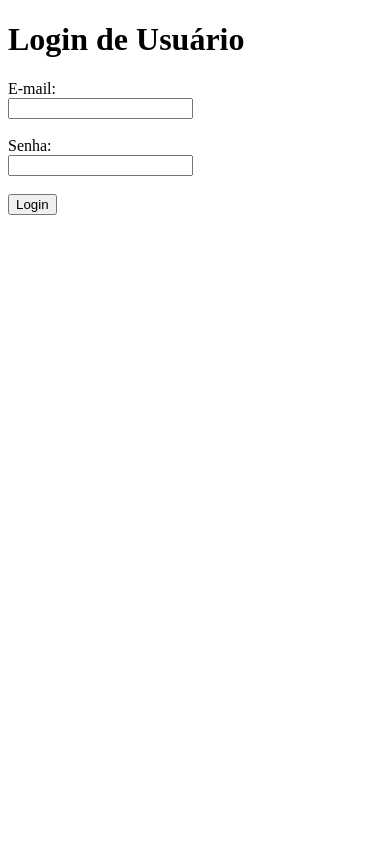
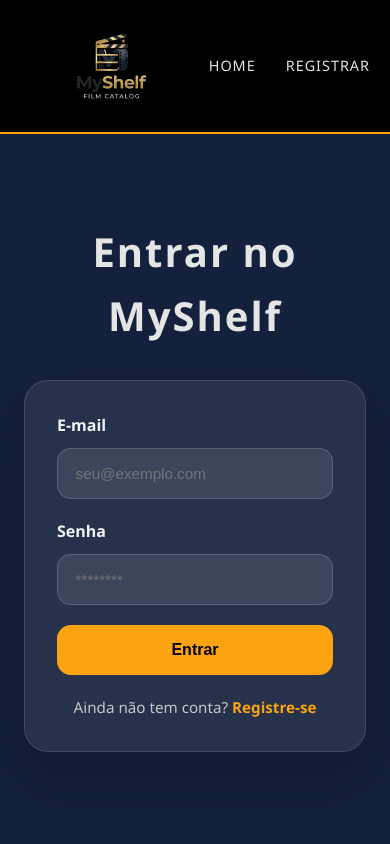
Before and after one commit to joaoemanuel04/myshelf, a Django app: page /login/ in a window 390 px wide. Run offline with Django 5.2, Linux system fonts and the light colour scheme.

Commit message:
Templates de login, base, registro e home

```diff
--- /dev/null
+++ b/templates/estilo_css/login.css
@@ -0,0 +1,156 @@
+body {
+    font-family: 'Segoe UI', Tahoma, Geneva, Verdana, sans-serif;
+    background-color: #14213D;
+    color: #E5E5E5;
+    line-height: 1.6;
+}
+* {
+    margin: 0;
+    padding: 0;
+    box-sizing: border-box;
+}
+
+.cabeçalho {
+    background-color: #000000;
+    padding: 1rem 0;
+    border-bottom: 2px solid #FCA311;
+    position: sticky;
+    top: 0;
+    z-index: 1000;
+}
+
+.container_cabeçalho {
+    max-width: 1200px;
+    margin: 0 auto;
+    display: flex;
+    justify-content: space-between;
+    align-items: center;
+    padding: 0 20px;
+}
+
+.logo img {
+    height: 100px;
+    display: block;
+}
+
+.menu ul {
+    list-style: none;
+    display: flex;
+    gap: 30px;
+}
+
+.nav-link {
+    text-decoration: none;
+    color: #E5E5E5;
+    font-family: 'Segoe UI', Tahoma, Geneva, Verdana, sans-serif;
+    font-weight: 500;
+    text-transform: uppercase;
+    font-size: 0.9rem;
+    transition: all 0.3s ease;
+    letter-spacing: 1px;
+}
+
+.nav-link:hover {
+    color: #FCA311;
+    text-shadow: 0 0 8px rgba(252, 163, 17, 0.4);
+}
+
+.nav-link.active {
+    color: #FCA311;
+    border-bottom: 2px solid #FCA311;
+}
+
+.conteudo {
+    min-height: calc(100vh - 140px);
+    display: flex;
+    flex-direction: column;
+    align-items: center;
+    justify-content: center;
+    gap: 2rem;
+    padding: 2rem 1.5rem;
+    text-align: center;
+}
+
+.titulo {
+    font-size: clamp(2.5rem, 5vw, 4rem);
+    letter-spacing: 2px;
+    margin: 0;
+}
+
+
+
+.login-card {
+    width: 100%;
+    max-width: 520px;
+    background: rgba(255, 255, 255, 0.08);
+    border: 1px solid rgba(229, 229, 229, 0.14);
+    border-radius: 24px;
+    padding: 2rem;
+    box-shadow: 0 24px 60px rgba(0, 0, 0, 0.25);
+    backdrop-filter: blur(10px);
+}
+
+.login-form {
+    display: flex;
+    flex-direction: column;
+    gap: 1.25rem;
+}
+
+.form-group label {
+    display: block;
+    margin-bottom: 0.6rem;
+    text-align: left;
+    color: #F2F2F2;
+    font-weight: 600;
+}
+
+.login-form input {
+    width: 100%;
+    padding: 1rem 1.1rem;
+    border-radius: 14px;
+    border: 1px solid rgba(229, 229, 229, 0.18);
+    background: rgba(255, 255, 255, 0.1);
+    color: #E5E5E5;
+    font-size: 0.95rem;
+}
+
+.login-form input:focus {
+    outline: none;
+    border-color: #FCA311;
+    box-shadow: 0 0 0 4px rgba(252, 163, 17, 0.17);
+}
+
+.btn-primary {
+    width: 100%;
+    padding: 1rem 1.25rem;
+    border: none;
+    border-radius: 14px;
+    background: #FCA311;
+    color: #000;
+    font-weight: 700;
+    font-size: 1rem;
+    cursor: pointer;
+    transition: transform 0.2s ease, box-shadow 0.2s ease;
+}
+
+.btn-primary:hover {
+    transform: translateY(-1px);
+    box-shadow: 0 14px 28px rgba(252, 163, 17, 0.22);
+}
+
+.login-footer {
+    margin: 0;
+    color: #C7C7C7;
+    font-size: 0.95rem;
+    text-align: center;
+}
+
+.login-footer a {
+    color: #FCA311;
+    text-decoration: none;
+    font-weight: 600;
+}
+
+.login-footer a:hover {
+    text-decoration: underline;
+}
--- a/templates/login.html
+++ b/templates/login.html
@@ -1,24 +1,46 @@
 <!DOCTYPE html>
-<html lang="en">
+<html lang="pt-BR">
 <head>
     <meta charset="UTF-8">
     <meta name="viewport" content="width=device-width, initial-scale=1.0">
-    <title>Template para teste</title>
+    <title>Login - MyShelf</title>
+    <link rel="stylesheet" href="/templates/estilo_css/login.css">
 </head>
 <body>
+    <header class="cabeçalho">
+        <div class="container_cabeçalho">
+            <div class="logo">
+                <img src="/images/logo.png" alt="MyShelf Logo">
+            </div>
+            <nav class="menu">
+                <ul>
+                    <li><a href="base.html" class="nav-link">Home</a></li>
+                    <li><a href="registrar.html" class="nav-link">Registrar</a></li>
+                </ul>
+            </nav>
+        </div>
+    </header>
 
-    <h1>Login de Usuário</h1>
-    <form method="POST">
-        {% csrf_token %}
-        <label>E-mail:</label><br>
-        <input type="email" name="email" required><br><br>
+    <section class="conteudo">
+        <h1 class="titulo">Entrar no MyShelf</h1>
 
-        <label>Senha:</label><br>
-        <input type="password" name="password" required><br><br>
+        <div class="login-card">
+            <form method="POST" class="login-form">
+                {% csrf_token %}
+                <div class="form-group">
+                    <label for="email">E-mail</label>
+                    <input id="email" type="email" name="email" required placeholder="seu@exemplo.com">
+                </div>
 
-        <button type="submit">Login</button>
-    </form>
-    <br>
+                <div class="form-group">
+                    <label for="password">Senha</label>
+                    <input id="password" type="password" name="password" required placeholder="********">
+                </div>
 
+                <button type="submit" class="btn-primary">Entrar</button>
+                <p class="login-footer">Ainda não tem conta? <a href="registrar.html">Registre-se</a></p>
+            </form>
+        </div>
+    </section>
 </body>
 </html>
```
Also changed, not shown: templates/base.html (added, +37 -0 lines), templates/cadastrar_filme.html (added, +26 -0 lines), templates/estilo_css/cadastro_filme.css (added, +55 -0 lines), templates/estilo_css/style_home.css (added, +92 -0 lines), templates/home.html (added, +39 -0 lines), templates/registrar.html (+46 -17 lines), images/logo.png (added).
